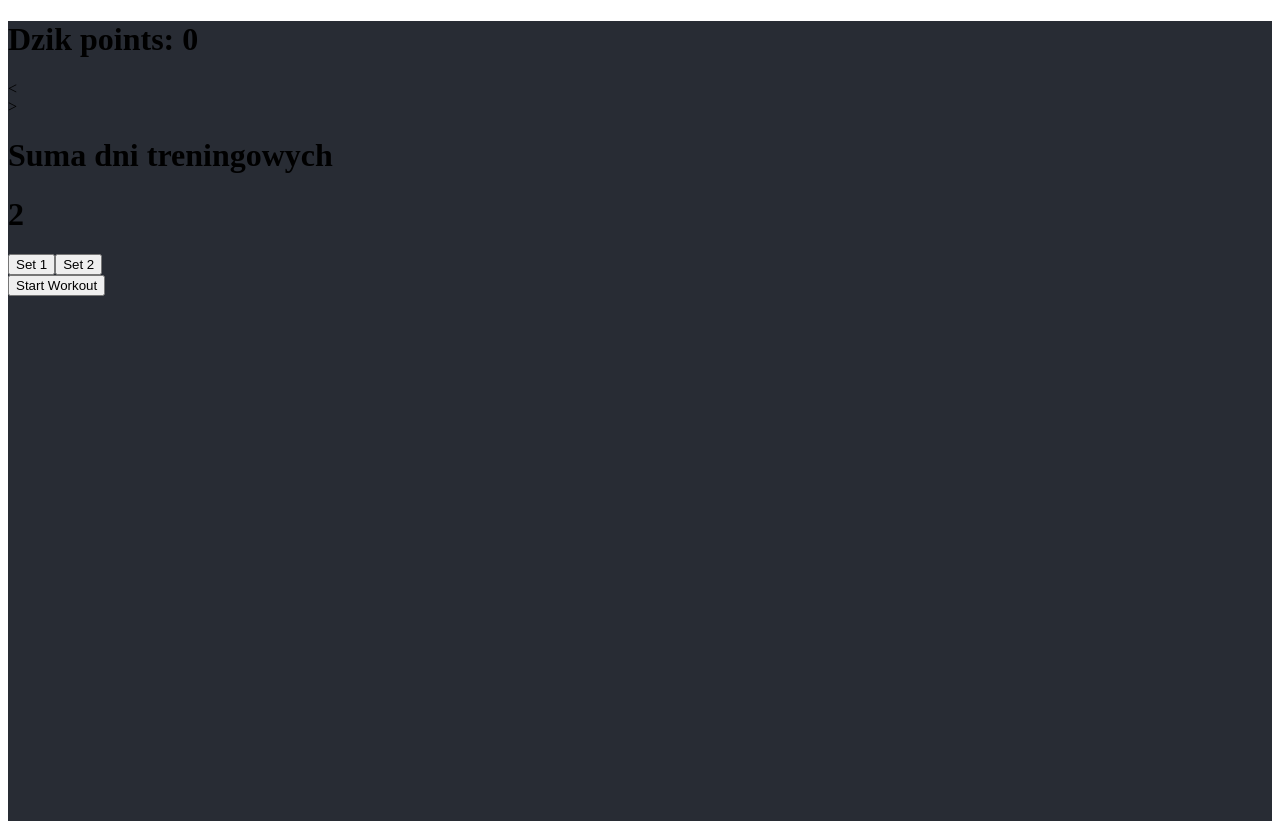
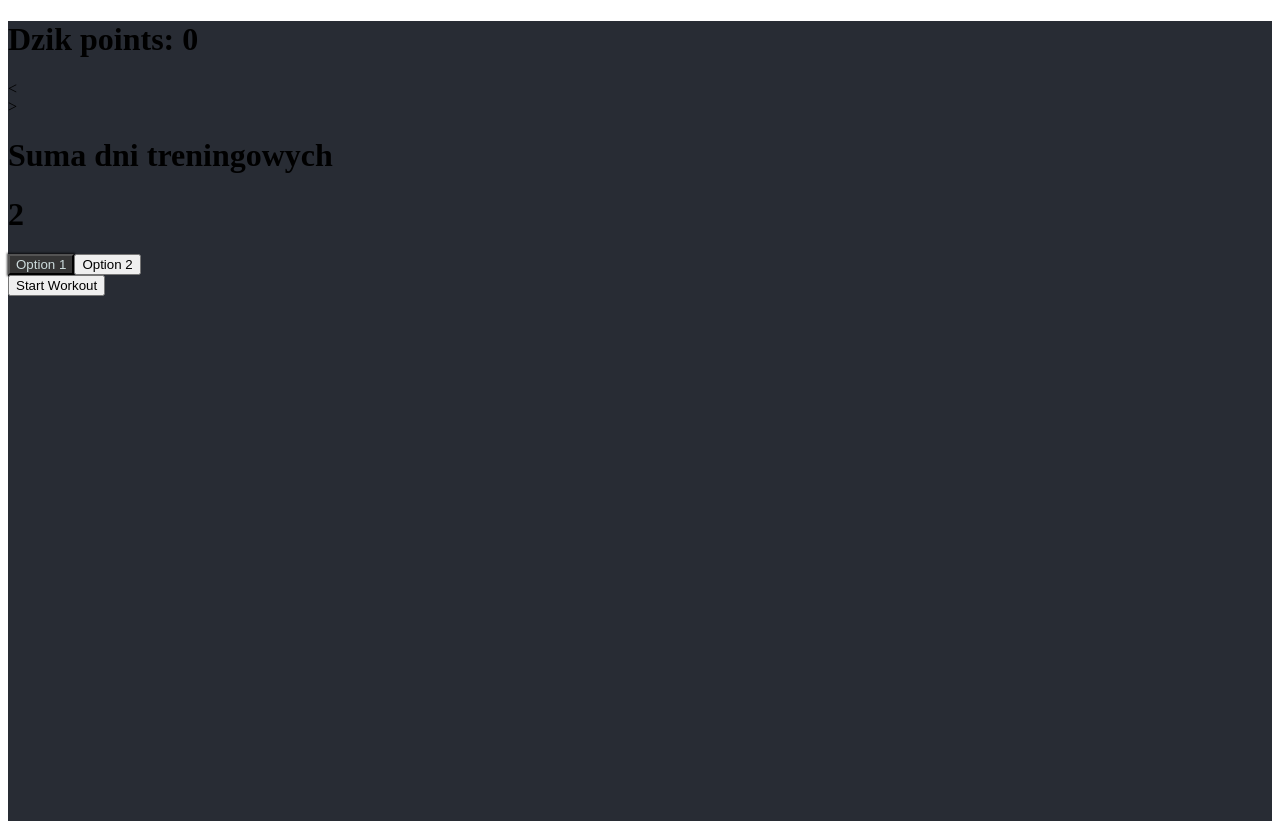
Before and after one commit to PrzemyslawPolrolniczak/GymBuddy, a React app: page / in a window 1280 px wide. Built offline with nearby package versions, Linux system fonts and the light colour scheme; the HTML template or start-up script is replaced by a standard one.

Commit message:
Added radio

```diff
--- /dev/null
+++ b/src/components/Button/Button.scss
@@ -0,0 +1,9 @@
+@import "../../assets/styles/palette.scss";
+
+.selected,
+.selected:hover {
+  background-color: $c-dark;
+  color: $c-blue-100;
+  box-shadow: 0px 0px 2px 1px rgba(0, 0, 0, 0.75);
+  z-index: 1;
+}
--- a/src/components/Button/Button.tsx
+++ b/src/components/Button/Button.tsx
@@ -1,14 +1,22 @@
 import React from "react";
+import "./Button.scss";
 
 interface ButtonType {
   customClasses?: String;
+  selected?: boolean;
+  onClick?: any;
 }
 
 const Button: React.FC<ButtonType> = props => {
   const { customClasses } = props || null;
 
   return (
-    <button className={`text-white font-bold py-2 px-4 ${customClasses}`}>
+    <button
+      className={`text-white font-bold py-2 px-4 btn relative ${customClasses} ${
+        props.selected ? "selected" : ""
+      }`}
+      onClick={props.onClick}
+    >
       {props.children}
     </button>
   );
--- a/src/components/Radio/Radio.tsx
+++ b/src/components/Radio/Radio.tsx
@@ -1,14 +1,24 @@
-import React from "react";
+import React, { useState } from "react";
 import Button from "../Button/Button";
 
 const Radio: React.FC = () => {
+  const [activeOption, setOption] = useState(0);
+
   return (
     <div className="mb-4">
-      <Button customClasses="bg-gray-300 hover:bg-gray-400 text-gray-800 font-bold py-2 px-4 rounded-l w-1/2">
-        Set 1
+      <Button
+        customClasses="bg-gray-300 hover:bg-gray-400 text-gray-800 font-bold py-2 px-4 rounded-l w-1/2"
+        selected={activeOption === 0}
+        onClick={() => setOption(0)}
+      >
+        Option 1
       </Button>
-      <Button customClasses="bg-gray-300 hover:bg-gray-400 text-gray-800 font-bold py-2 px-4 rounded-r w-1/2">
-        Set 2
+      <Button
+        customClasses="bg-gray-300 hover:bg-gray-400 text-gray-800 font-bold py-2 px-4 rounded-r w-1/2"
+        selected={activeOption === 1}
+        onClick={() => setOption(1)}
+      >
+        Option 2
       </Button>
     </div>
   );
```
